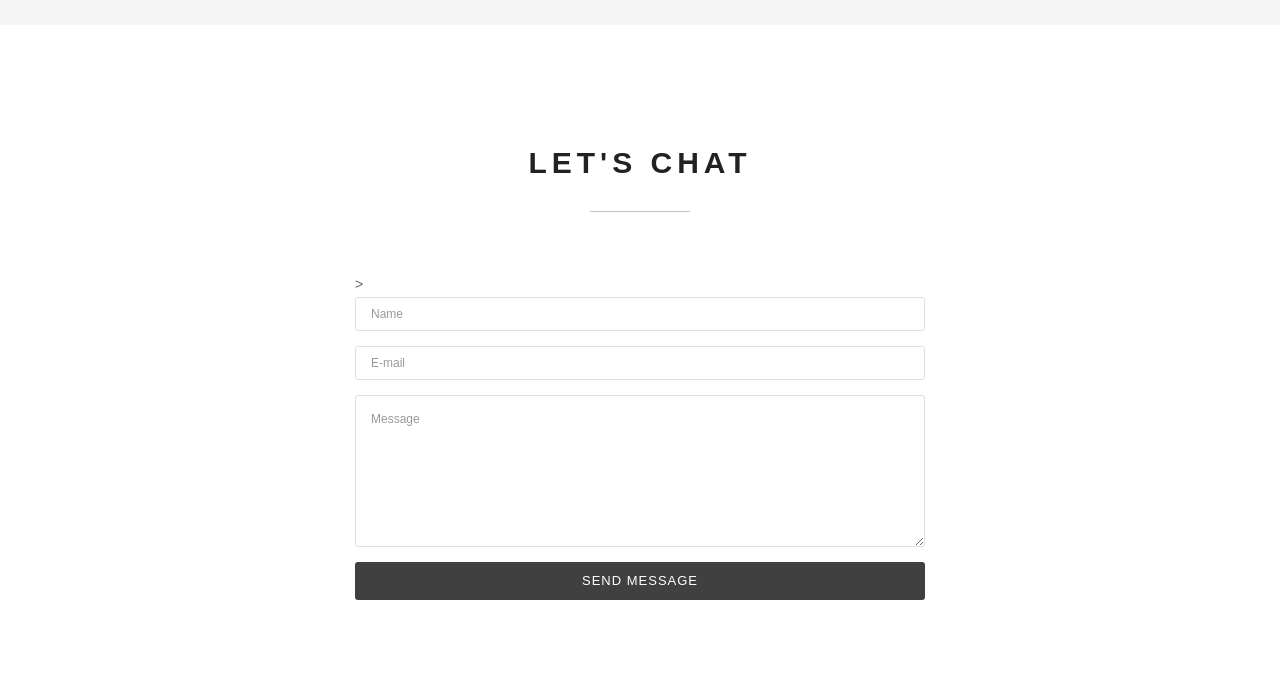
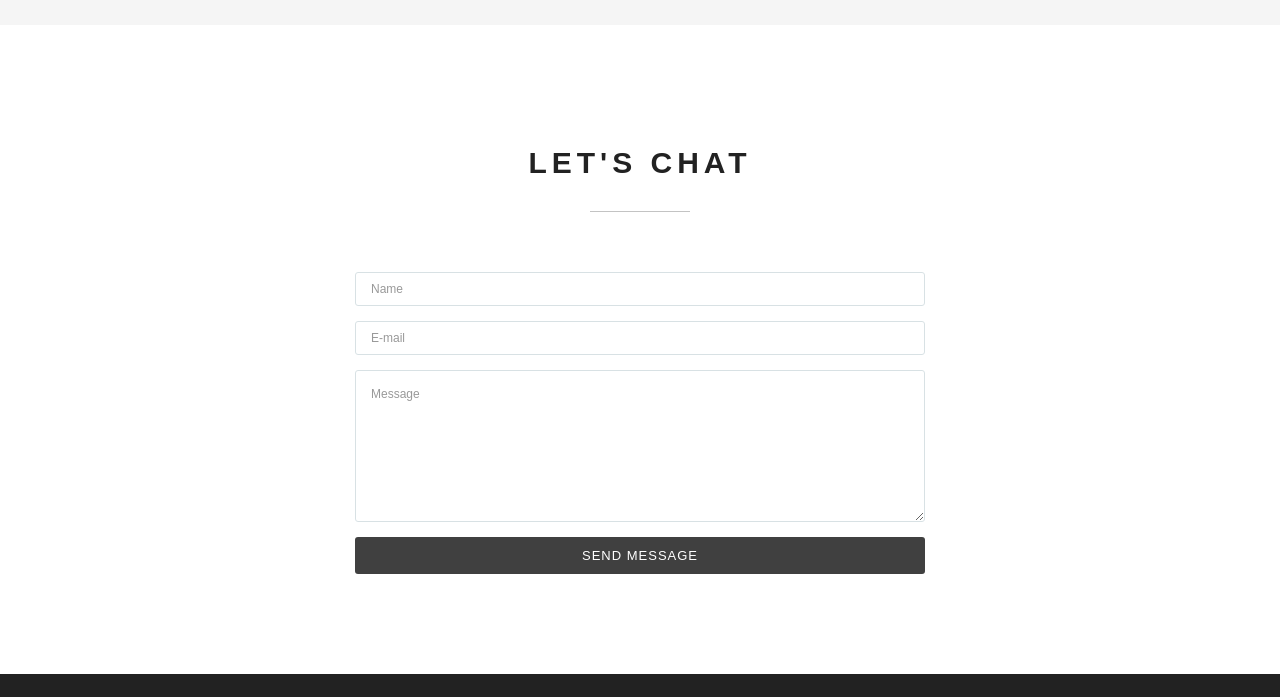
Before and after one commit to cassyarchibald/portfolio, a plain HTML site: page index.html in a window 1280 px wide. Shown: the part 3595-4292 px from the top of the page. Drawn offline with Linux system fonts and the light colour scheme.

Commit message:
removed typo

```diff
--- a/index.html
+++ b/index.html
@@ -307,8 +307,7 @@
 
 			<div class="row">
 				<div class="col-sm-6 col-sm-offset-3">
-					<form id="contact-form" role="form" action="https://formspree.io/cassandra.l.archibald@gmail.com" method="POST" />>
-						<div class="ajax-hidden">
+					<form id="contact-form" role="form" action="https://formspree.io/cassandra.l.archibald@gmail.com" method="POST" />
 							<div class="form-group wow fadeInUp">
 								<label class="sr-only" for="c_name">Name</label>
 								<input type="text" id="c_name" class="form-control" name="name" placeholder="Name">
```
